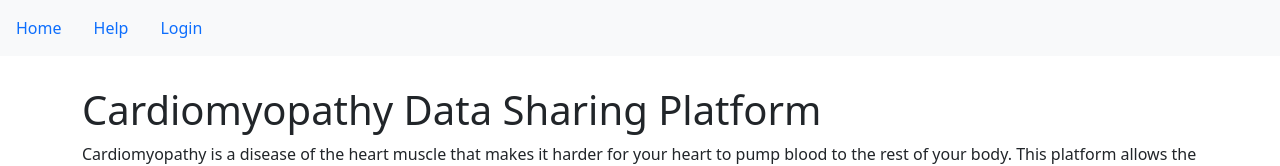
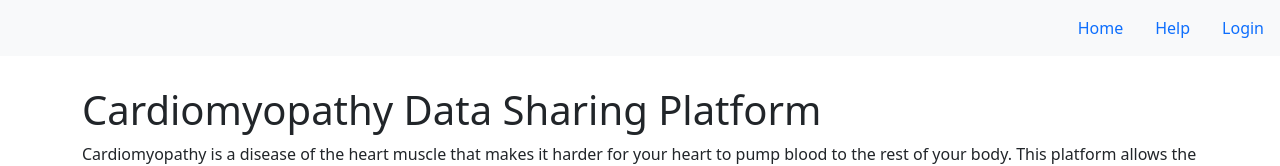
Before and after one commit to wjy4/CardiomyopathyData-Sharing-Platform, a Vue app: page / in a window 1280 px wide. Shown: the top 166 px of the page. Built offline with nearby package versions, Linux system fonts and the light colour scheme; no server answers.

Commit message:
Justify content end for nav

```diff
--- a/src/components/Navbar.vue
+++ b/src/components/Navbar.vue
@@ -1,5 +1,5 @@
 <template>
-<nav class="navbar navbar-expand-lg navbar-light bg-light">
+<nav class="navbar navbar-expand-lg navbar-light bg-light justify-content-end">
   <ul class="nav">
     <li class="nav-item">
       <router-link to="/" class="nav-link">Home</router-link>
```
